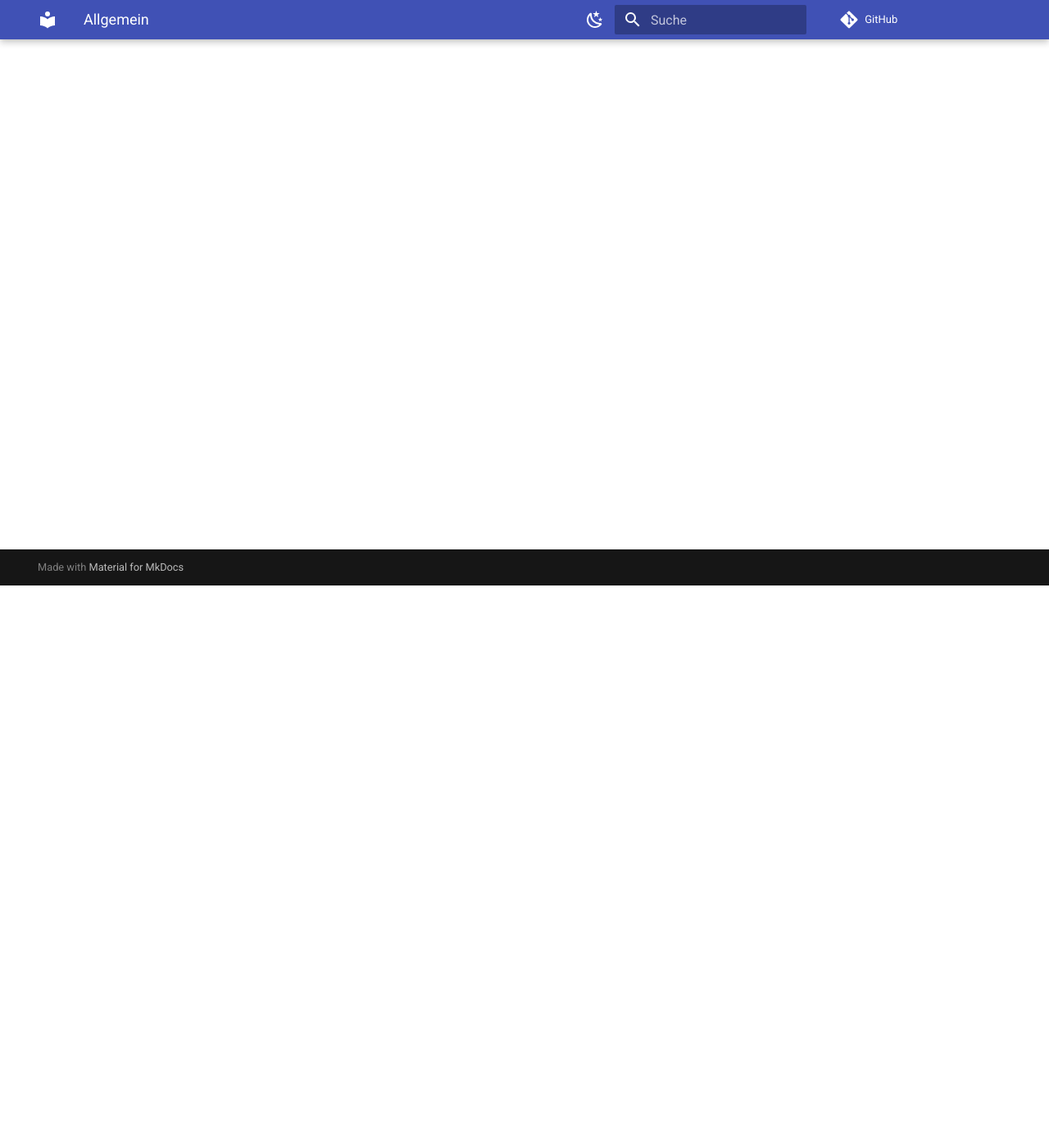
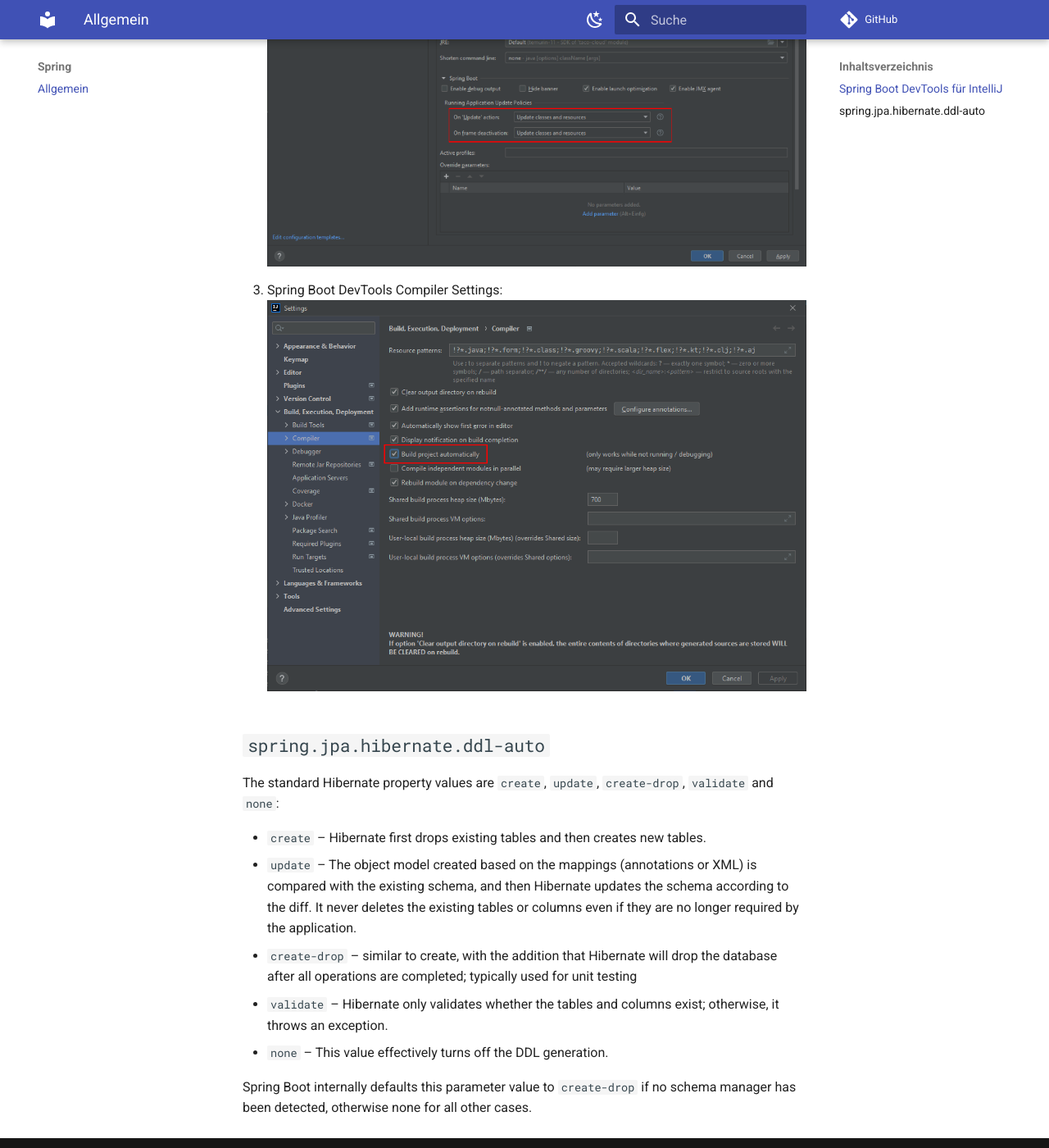
Before and after one commit to scholchr/webdevbook, an MkDocs documentation site: the page built from docs/spring/index.md, in a window 1280 px wide and 1400 px high, scrolled down 686 px. Shown: the whole window at 82% size. Built offline with MkDocs 1.6.1 and Material for MkDocs 9.7.7, drawn with Linux system fonts in a browser that asks for light colours; comment, search, counter and statistics services are not loaded; some of the changed text lies outside the part shown.

Commit message:
Abschnitt: 'Spring Boot DevTools für IntelliJ' inklusive zwei Screenshots hinzugefügt

````diff
--- a/docs/spring/index.md
+++ b/docs/spring/index.md
@@ -1 +1,27 @@
 # Spring
+
+## Spring Boot DevTools für IntelliJ
+
+1. In `pom.xml`:
+   ```
+    <dependency>
+            <groupId>org.springframework.boot</groupId>
+            <artifactId>spring-boot-devtools</artifactId>
+            <scope>runtime</scope>
+            <optional>true</optional>
+        </dependency>
+   ```
+2. Spring Boot DevTools Run Configuration: ![Spring Boot DevTools Run Configuration](img/spring/../../../img/spring/spring_boot_devtools_intellij_01_run_configuration.png)
+3. Spring Boot DevTools Compiler Settings: ![Spring Boot DevTools Compiler Settings](../img/spring/spring_boot_devtools_intellij_02_compiler_settings.png)
+
+## `spring.jpa.hibernate.ddl-auto`
+
+The standard Hibernate property values are `create`, `update`, `create-drop`, `validate` and `none`:
+
+* `create` – Hibernate first drops existing tables and then creates new tables.
++ `update` – The object model created based on the mappings (annotations or XML) is compared with the existing schema, and then Hibernate updates the schema according to the diff. It never deletes the existing tables or columns even if they are no longer required by the application.
+* `create-drop` – similar to create, with the addition that Hibernate will drop the database after all operations are completed; typically used for unit testing
+* `validate` – Hibernate only validates whether the tables and columns exist; otherwise, it throws an exception.
+* `none` – This value effectively turns off the DDL generation.
+
+Spring Boot internally defaults this parameter value to `create-drop` if no schema manager has been detected, otherwise none for all other cases.
````
Also changed, not shown: docs/img/spring/spring_boot_devtools_intellij_01_run_configuration.png (added), docs/img/spring/spring_boot_devtools_intellij_02_compiler_settings.png (added).
